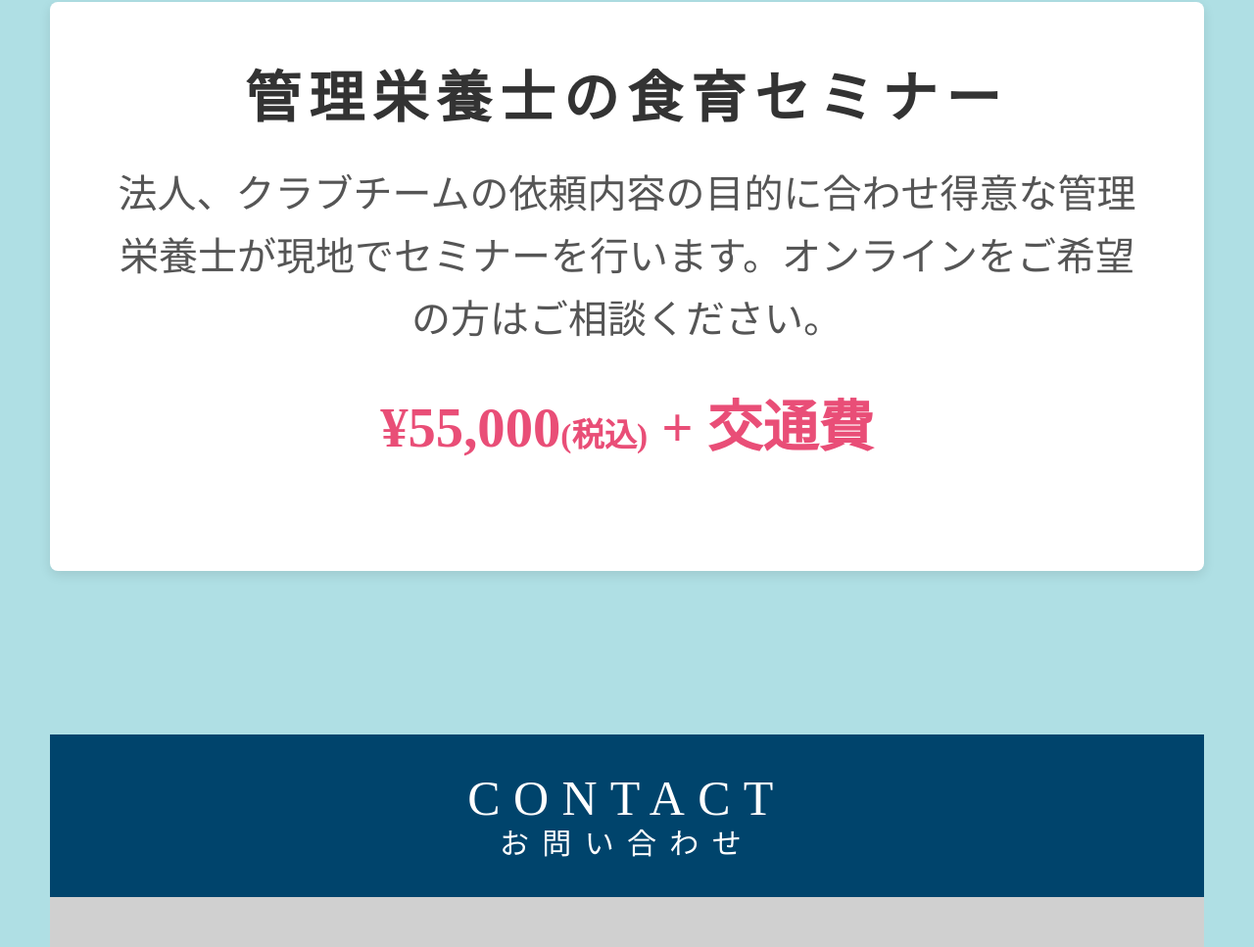
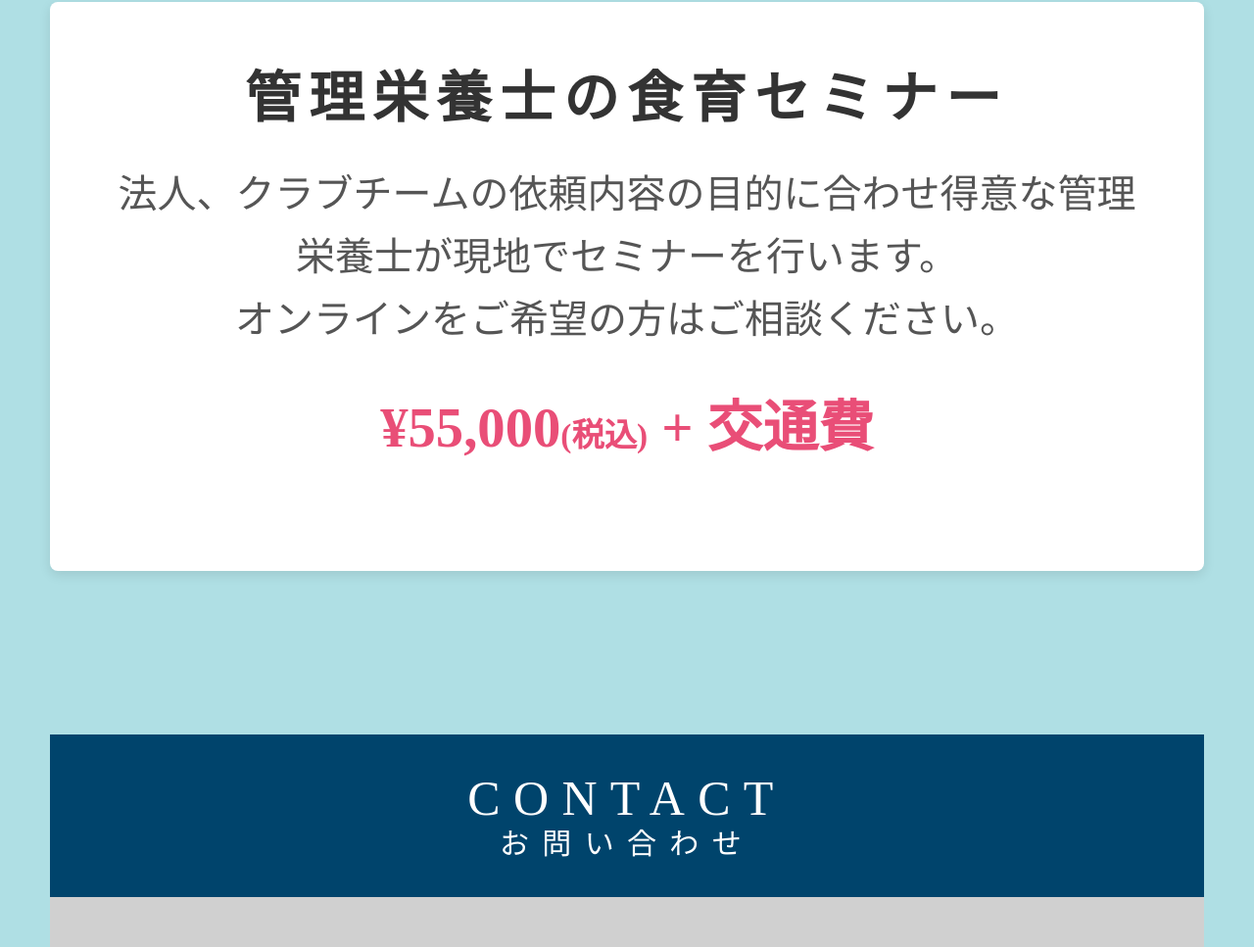
Before and after one commit to ryo19861210/new.site.io, a plain HTML site: page index.html in a window 1280 px wide. Shown: the part 4649-5616 px from the top of the page at 98% size. Drawn offline with nearby package versions, Linux system fonts and the light colour scheme.

Commit message:
Update index.html

```diff
--- a/index.html
+++ b/index.html
@@ -215,7 +215,8 @@
             管理栄養士の食育セミナー
           </h1>
             <p>
-              法人、クラブチームの依頼内容の目的に合わせ得意な管理栄養士が現地でセミナーを行います。オンラインをご希望の方はご相談ください。
+              法人、クラブチームの依頼内容の目的に合わせ得意な管理栄養士が現地でセミナーを行います。<br>
+              オンラインをご希望の方はご相談ください。
             </p>
             <p>
               ¥55,000<span>(税込)</span> + 交通費
@@ -286,7 +287,7 @@
     <a href="mailto:egworkout8@gmail.com" class="mail_icon">
       <img src="https://github.com/ryo19861210/new.site.io/blob/main/mail.png?raw=true" alt="メールアイコン">
     </a>
-      <a href="https://www.instagram.com/eg_workout/profilecard/?igsh=MWc0em04dmZtcmN6aA==" class="flowbtn my_instagram1">
+      <a href="https://www.instagram.com/eg_workout/profilecard/?igsh=MWc0em04dmZtcmN6aA==" class="flowbtn my_instagram1" target="_blank">
       <i class="fa-brands fa-instagram"></i>
       </a>
   </p>
```
